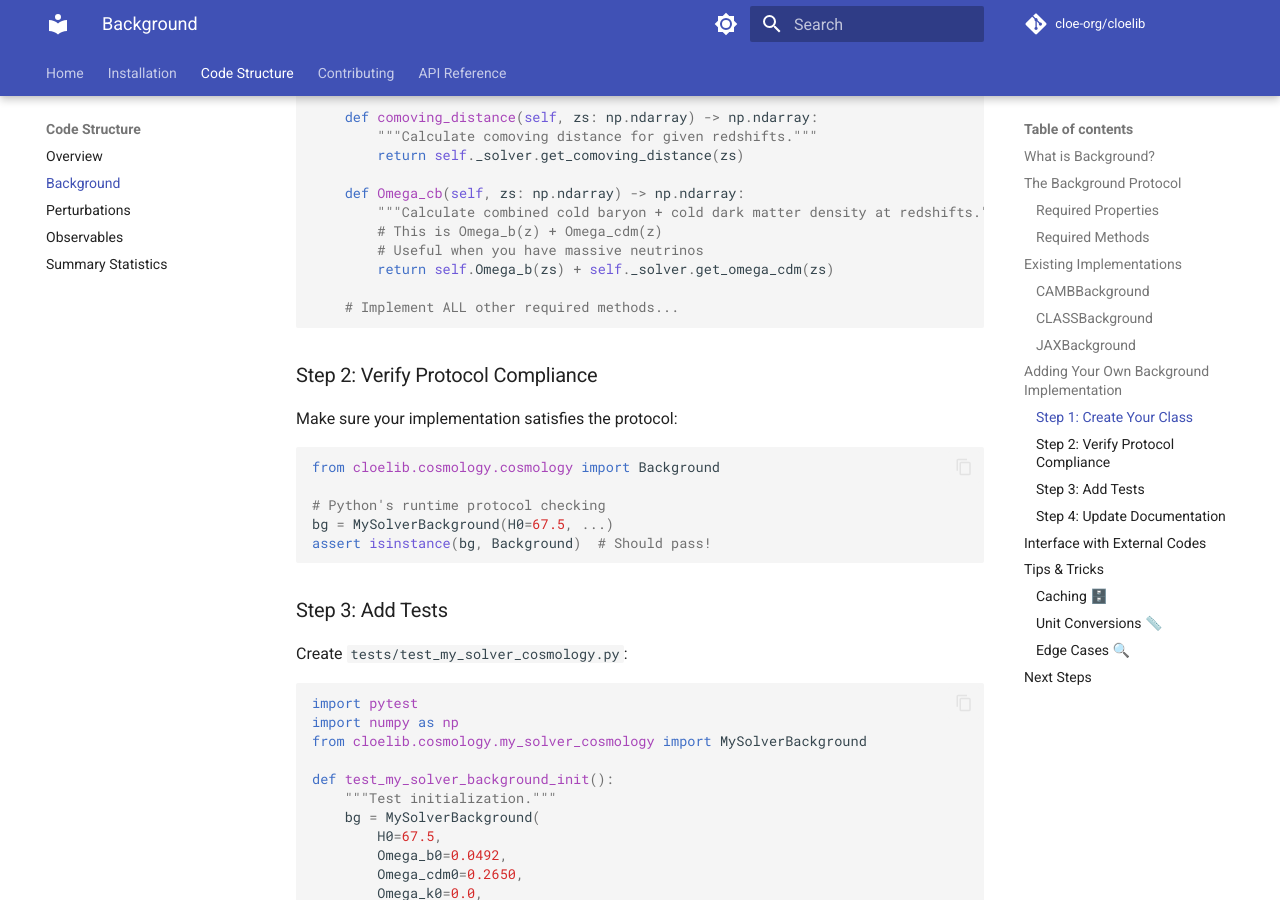
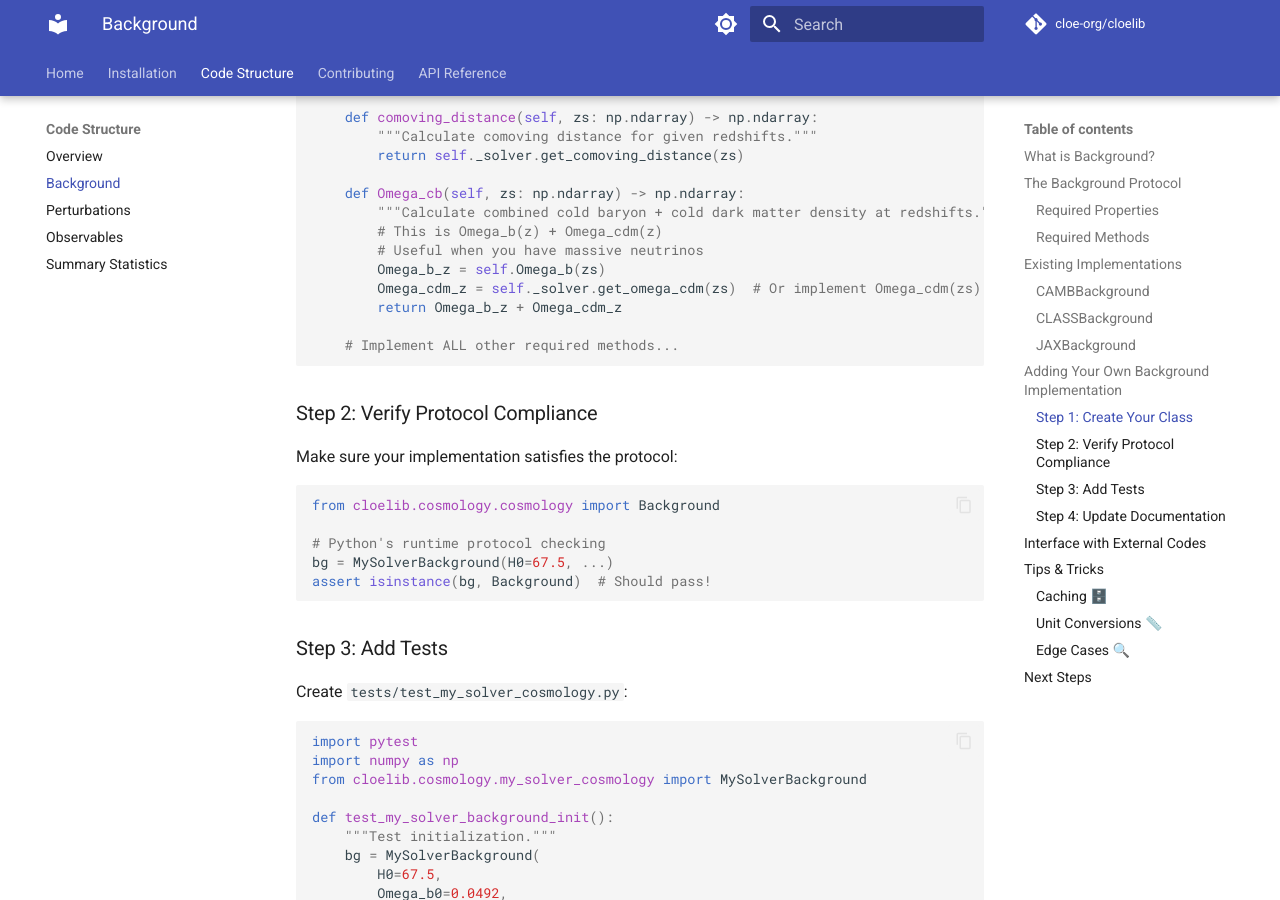
Before and after one commit to cloe-org/cloelib, an MkDocs documentation site: the page built from docs/code_structure/background.md, in a window 1280 px wide and 900 px high, scrolled down 5069 px. Built offline with MkDocs 1.6.1 and Material for MkDocs 9.7.7, drawn with Linux system fonts in a browser that asks for light colours; comment, search, counter and statistics services are not loaded; the version menu is left out.

Commit message:
Improve Omega_cb example for clarity
Co-authored-by: gcanasherrera <13239454+gcanasherrera@users.noreply.github.com>

````diff
--- a/docs/code_structure/background.md
+++ b/docs/code_structure/background.md
@@ -231,7 +231,9 @@ class MySolverBackground:
         """Calculate combined cold baryon + cold dark matter density at redshifts."""
         # This is Omega_b(z) + Omega_cdm(z)
         # Useful when you have massive neutrinos
-        return self.Omega_b(zs) + self._solver.get_omega_cdm(zs)
+        Omega_b_z = self.Omega_b(zs)
+        Omega_cdm_z = self._solver.get_omega_cdm(zs)  # Or implement Omega_cdm(zs) method
+        return Omega_b_z + Omega_cdm_z
 
     # Implement ALL other required methods...
 ```
````
